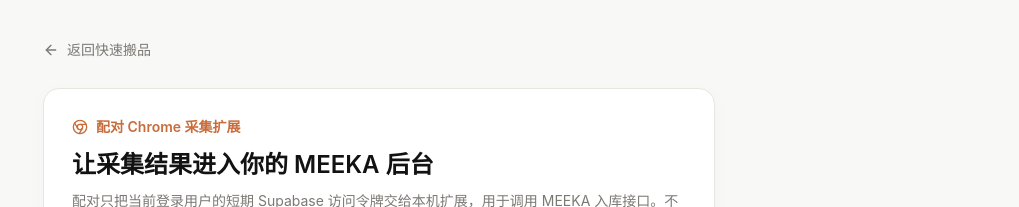
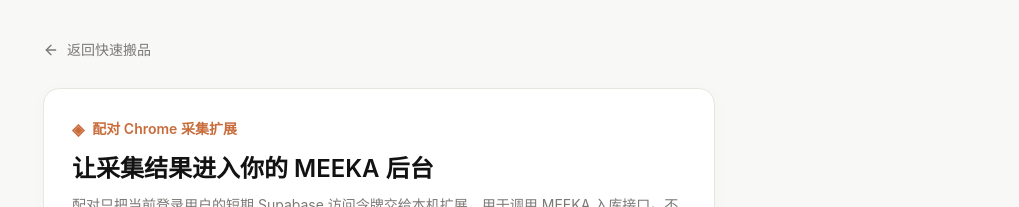
Before and after one commit to changzsean/trade-tools, a Next.js app: page /product-copy/pair in a window 1280 px wide. Shown: the top 207 px of the page, without its empty margins (261-1280 px from the left). Built offline with nearby package versions, Linux system fonts and the light colour scheme; no server answers.

Commit message:
fix: replace unsupported Chrome icon

```diff
--- a/app/product-copy/pair/page.tsx
+++ b/app/product-copy/pair/page.tsx
@@ -2,7 +2,7 @@
 
 import Link from "next/link";
 import { useEffect, useState } from "react";
-import { ArrowLeft, CheckCircle2, Chrome, Loader2, ShieldCheck } from "lucide-react";
+import { ArrowLeft, CheckCircle2, Loader2, ShieldCheck } from "lucide-react";
 import { Card } from "@/components/ui/card";
 import { Button } from "@/components/ui/button";
 import { getSupabase, SUPABASE_READY } from "@/lib/supabase/client";
@@ -48,7 +48,7 @@
       <div className="mx-auto max-w-2xl">
         <Link href="/product-copy" className="inline-flex items-center gap-2 text-sm text-muted hover:text-foreground"><ArrowLeft className="h-4 w-4" />返回快速搬品</Link>
         <Card className="mt-6 p-7">
-          <div className="flex items-center gap-2 text-sm font-semibold text-brand"><Chrome className="h-4 w-4" />配对 Chrome 采集扩展</div>
+          <div className="flex items-center gap-2 text-sm font-semibold text-brand"><span aria-hidden="true" className="text-base">◈</span>配对 Chrome 采集扩展</div>
           <h1 className="mt-3 text-2xl font-semibold">让采集结果进入你的 MEEKA 后台</h1>
           <p className="mt-2 text-sm leading-6 text-muted">配对只把当前登录用户的短期 Supabase 访问令牌交给本机扩展，用于调用 MEEKA 入库接口。不会读取或上传 Alibaba Cookie、密码、App Secret。</p>
           <div className="mt-6 space-y-3 rounded-xl border border-border bg-surface-muted p-4 text-sm leading-6">
```
